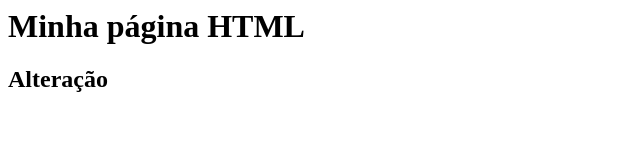
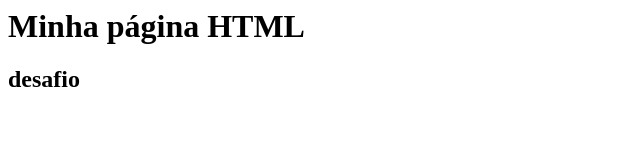
Before and after one commit to rainaranm/gama-no-github, a plain HTML site: page index.html in a window 1280 px wide. Shown: the full height of the page, 0-640 px from the left. Drawn offline with Linux system fonts and the light colour scheme.

Commit message:
update desafio

```diff
--- a/index.html
+++ b/index.html
@@ -1,6 +1,6 @@
 <html>
 	<body>
 		<h1>Minha página HTML</h1>
-      <h2>Alteração</h2>
+      <h2>desafio</h2>
        </body>
     </html>
```
